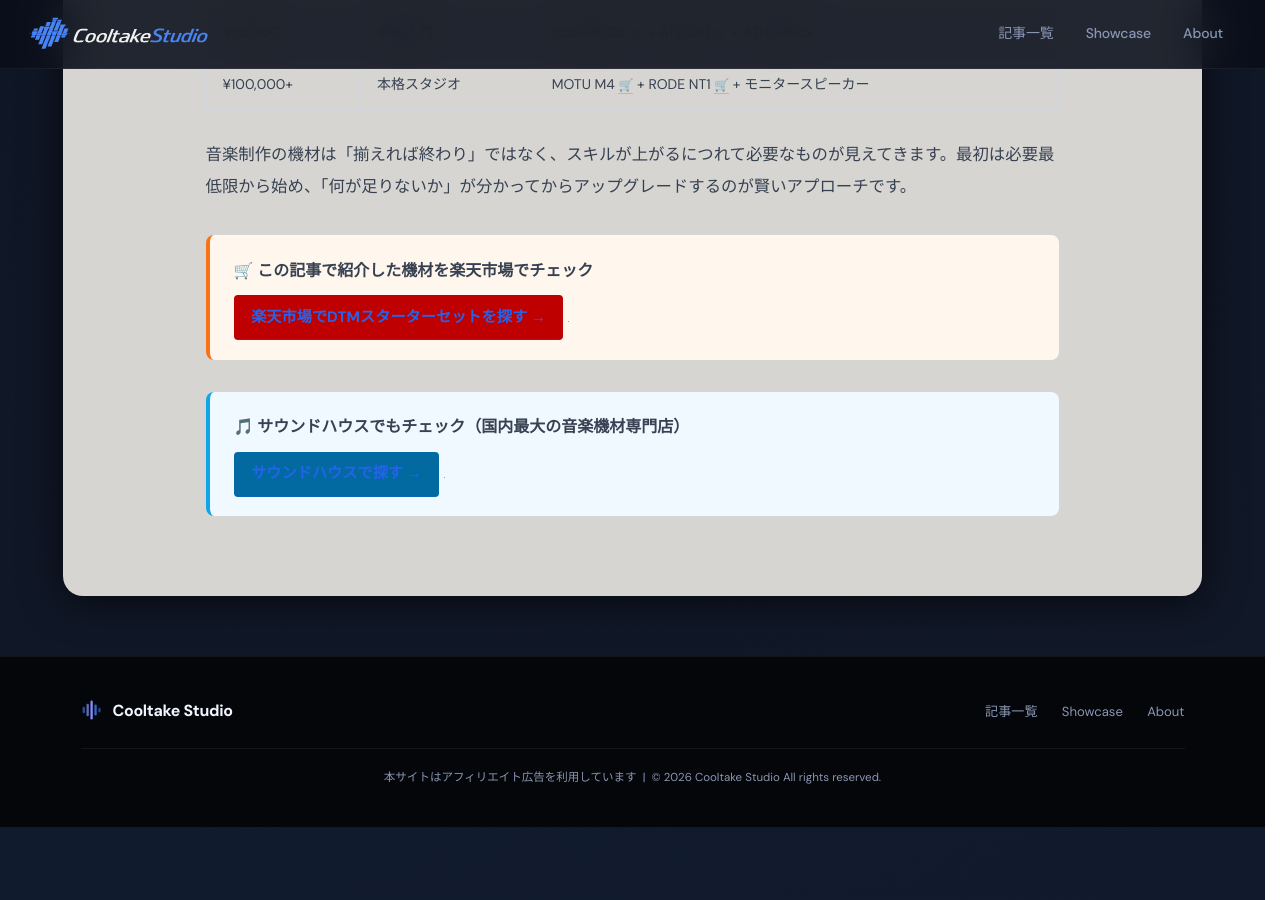
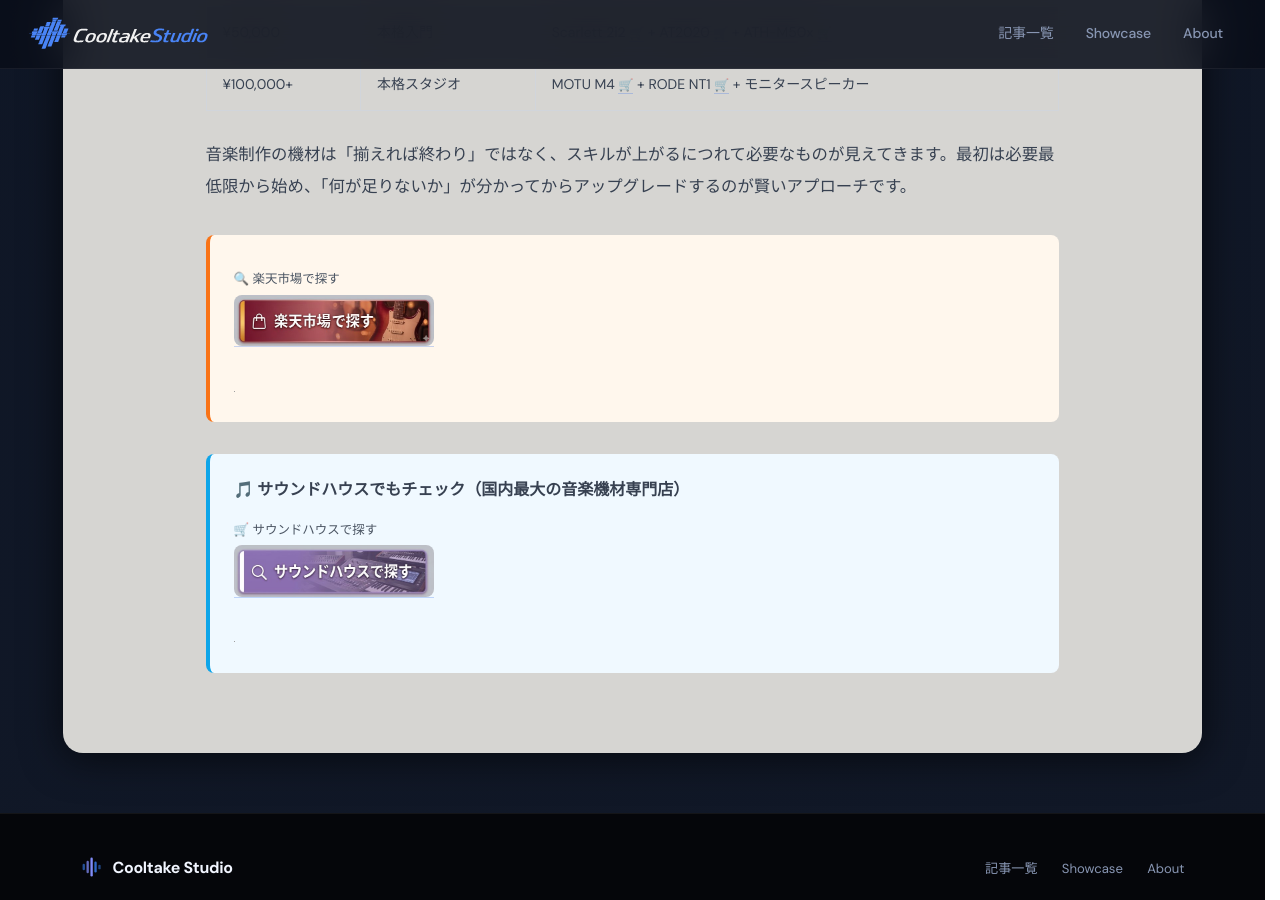
Before and after one commit to cooltake/cooltake-staging, a Jekyll site: the page built from _posts/2026-05-12-budget-setup-guide.md, in a window 1280 px wide and 900 px high, scrolled down 4991 px. Built offline with Jekyll 4.4.1, drawn with Linux system fonts in a browser that asks for light colours; some web fonts are replaced; grey boxes are pictures that could not be loaded.

Commit message:
style: replace old CTA buttons with image buttons in 2026-05-12-budget-setup-guide.md

```diff
--- a/_posts/2026-05-12-budget-setup-guide.md
+++ b/_posts/2026-05-12-budget-setup-guide.md
@@ -115,13 +115,14 @@
 音楽制作の機材は「揃えれば終わり」ではなく、スキルが上がるにつれて必要なものが見えてきます。最初は必要最低限から始め、「何が足りないか」が分かってからアップグレードするのが賢いアプローチです。
 
 <div style="margin:2rem 0;padding:1.2rem 1.5rem;background:#fff7ed;border-left:4px solid #f97316;border-radius:8px;">
-<p style="margin:0 0 .6rem;font-weight:bold;font-size:1rem;">&#x1F6D2; この記事で紹介した機材を楽天市場でチェック</p>
-<a href="//af.moshimo.com/af/c/click?a_id=5565352&amp;p_id=54&amp;pc_id=54&amp;pl_id=616&amp;url=https%3A%2F%2Fsearch.rakuten.co.jp%2Fsearch%2Fmall%2FDTM%2520%25E5%2588%259D%25E5%25BF%2583%25E8%2580%2585%2520%25E3%2582%25BB%25E3%2583%2583%25E3%2583%2588%2F" rel="nofollow" referrerpolicy="no-referrer-when-downgrade" style="display:inline-block;background:#bf0000;color:#fff;padding:.45rem 1.1rem;border-radius:4px;text-decoration:none;font-weight:bold;font-size:.95rem;">楽天市場でDTMスターターセットを探す →</a>
+<div style="margin:.8rem 0;"><span style="display:block;font-size:.78rem;color:#4b5563;margin-bottom:3px;margin-top:6px;">🔍 楽天市場で探す</span>
+<a href="//af.moshimo.com/af/c/click?a_id=5565352&amp;p_id=54&amp;pc_id=54&amp;pl_id=616&amp;url=https%3A%2F%2Fsearch.rakuten.co.jp%2Fsearch%2Fmall%2FDTM%2520%25E5%2588%259D%25E5%25BF%2583%25E8%2580%2585%2520%25E3%2582%25BB%25E3%2583%2583%25E3%2583%2588%2F" rel="nofollow" referrerpolicy="no-referrer-when-downgrade" style="display:inline-block;text-decoration:none;"><img src="/assets/images/btn-rakuten.jpg" alt="楽天市場で探す" width="200" style="height:auto;border-radius:8px;display:block;"></a></div>
 <img src="//i.moshimo.com/af/i/impression?a_id=5565352&amp;p_id=54&amp;pc_id=54&amp;pl_id=616" width="1" height="1" style="border:none;" alt="" loading="lazy">
 </div>
 
 <div style="margin:2rem 0;padding:1.2rem 1.5rem;background:#f0f9ff;border-left:4px solid #0ea5e9;border-radius:8px;">
 <p style="margin:0 0 .6rem;font-weight:bold;font-size:1rem;">&#x1F3B5; サウンドハウスでもチェック（国内最大の音楽機材専門店）</p>
-<a href="https://h.accesstrade.net/sp/cc?rk=01001xqc00os63&url=https%3A%2F%2Fwww.soundhouse.co.jp%2Fsearch%2Findex%2F%3Fsearch_all%3DDTM%2520%25E3%2582%25B9%25E3%2582%25BF%25E3%2583%25BC%25E3%2582%25BF%25E3%2583%25BC%25E3%2582%25BB%25E3%2583%2583%25E3%2583%2588" rel="nofollow" referrerpolicy="no-referrer-when-downgrade" style="display:inline-block;background:#0369a1;color:#fff;padding:.45rem 1.1rem;border-radius:4px;text-decoration:none;font-weight:bold;font-size:.95rem;">サウンドハウスで探す →</a>
+<div style="margin:.8rem 0;"><span style="display:block;font-size:.78rem;color:#4b5563;margin-bottom:3px;margin-top:6px;">🛒 サウンドハウスで探す</span>
+<a href="https://h.accesstrade.net/sp/cc?rk=01001xqc00os63&url=https%3A%2F%2Fwww.soundhouse.co.jp%2Fsearch%2Findex%2F%3Fsearch_all%3DDTM%2520%25E3%2582%25B9%25E3%2582%25BF%25E3%2583%25BC%25E3%2582%25BF%25E3%2583%25BC%25E3%2582%25BB%25E3%2583%2583%25E3%2583%2588" rel="nofollow" referrerpolicy="no-referrer-when-downgrade" style="display:inline-block;text-decoration:none;"><img src="/assets/images/btn-soundhouse.jpg" alt="サウンドハウスで探す" width="200" style="height:auto;border-radius:8px;display:block;"></a></div>
 <img src="https://h.accesstrade.net/sp/rr?rk=01001xqc00os63" width="1" height="1" border="0" alt="" loading="lazy">
 </div>
```
